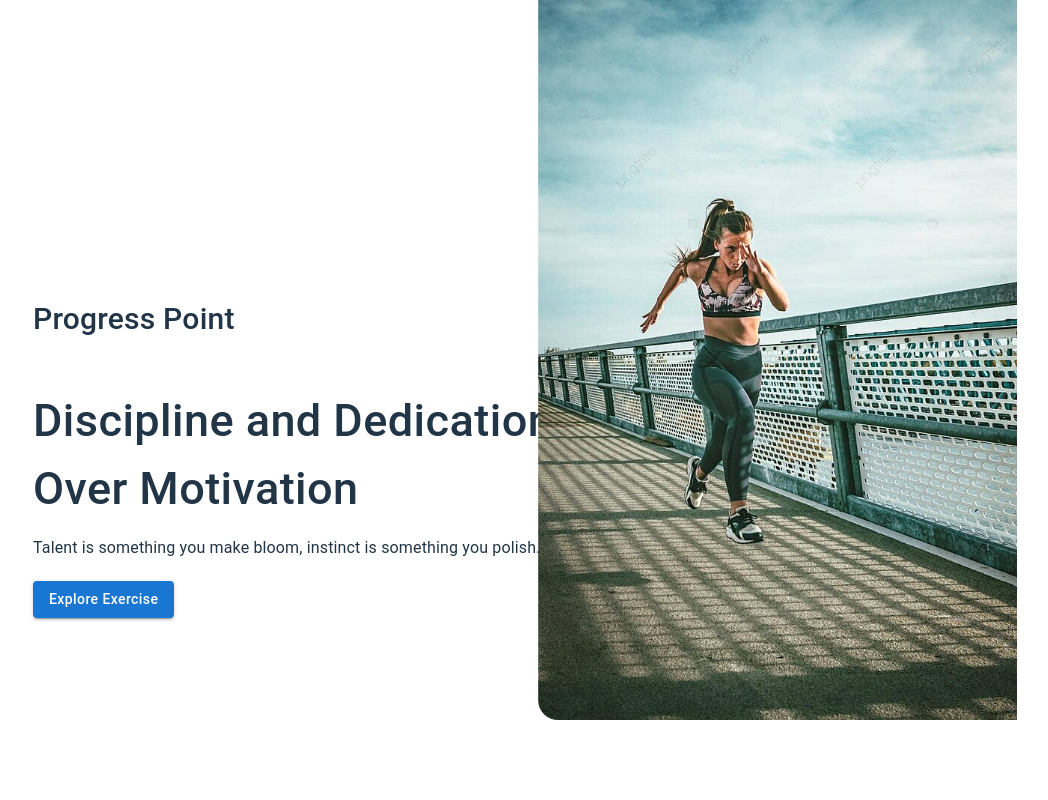
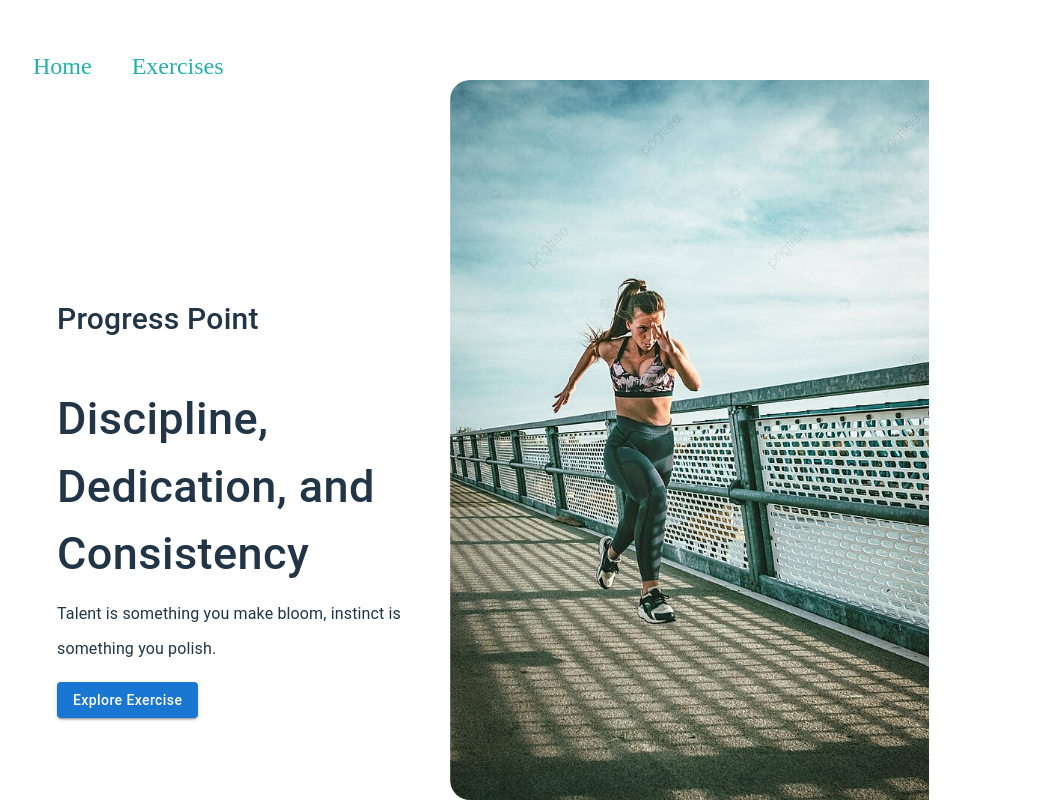
Before and after one commit to dong135790/ProgresPoint, a React (Vite) app: page / in a window 1280 px wide. Shown: the whole page, without its empty margins (127-1175 px from the left). Built offline with nearby package versions, Linux system fonts and the light colour scheme.

Commit message:
Homepage consistency

```diff
--- a/src/App.css
+++ b/src/App.css
@@ -59,13 +59,16 @@
 
 .hero-banner-img {
   position: absolute;
-  right: 40px;
-  top: 0;
+  right: 10%;
+  top: 10%;
   transform: translateX(-20%);
-  width: auto;
+  max-width: 100%;
+  max-height: 90vh;
   height: auto;
+  /* width: auto;
+  height: auto; */
   max-height: 90vh;
-  border-radius: 00px 0px 0px 20px;
+  border-radius: 20px 0px 0px 20px;
   object-fit: cover;
 }
 
@@ -105,7 +108,7 @@
 }
 
 .navTextColor {
-  color: white;
+  color: #20B2AA;
   font-weight: 400;
   text-decoration: 'none';
 }
@@ -118,6 +121,30 @@
   height: 381px;
   text-decoration: none;
 }
+
+.hover-underline {
+  display: inline-block;
+  position: relative;
+  cursor: pointer;
+}
+
+.hover-underline::after {
+  content: '';
+  position: absolute;
+  width: 100%;
+  height: 2px;
+  bottom: 0;
+  left: 0;
+  background-color: red;
+  transform: scaleX(0);
+  transform-origin: left;
+  transition: transform 0.3s ease;
+}
+
+.hover-underline:hover::after {
+  transform: scaleX(1);
+}
+
 
 @media screen and (max-width:1200px) {
   .detail-image {
--- a/src/components/NavBar.jsx
+++ b/src/components/NavBar.jsx
@@ -30,8 +30,8 @@
                 fontSize={'24px'}
                 alignItems={'flex-end'}
             >
-                <Link className='navTextColor' to="/">Home</Link>
-                <Link className='navTextColor'to="/exercise">Exercises</Link>
+                <Link className='navTextColor hover-underline' to="/">Home</Link>
+                <Link className='navTextColor hover-underline'to="/exercise">Exercises</Link>
             </Stack>
         </Stack>
 
--- a/src/pages/HomePage.jsx
+++ b/src/pages/HomePage.jsx
@@ -1,28 +1,43 @@
 import React from 'react'
-import { Box, Typography, Button } from '@mui/material'
+import { Box, Typography, Button, Container } from '@mui/material'
 import { Link } from 'react-router-dom'
 import BannerImg from '../assets/running_banner.png'
 import '../App.css'
 
 const HomePage = () => {
   return (
-    <Box>
-        <Box>
+<Container>
+  <Box
+    display="flex"
+    flexDirection={{ xs: 'column', md: 'row' }}
+    alignItems="center"
+    justifyContent="space-between"
+    gap={4}
+  >
+    {/* Text Section */}
+    <Box flex={1}>
       <Typography variant="h4" fontWeight={500} fontSize={30}>
         Progress Point
       </Typography>
-            <Typography fontWeight={500} fontSize={45} style={{ paddingTop: '50px'}}>
-                Discipline and Dedication <br /> Over Motivation
+      <Typography fontWeight={500} fontSize={45} sx={{ pt: 6 }}>
+        Discipline, Dedication, and Consistency
       </Typography>
       <Typography mt={1} mb={2} lineHeight={'35px'} fontWeight={400}>
         Talent is something you make bloom, instinct is something you polish.
       </Typography>
       <Link to="/exercise">
-                <Button variant="contained" sx= {{textTransform: 'none'}}>Explore Exercise</Button>
+        <Button variant="contained" sx={{ textTransform: 'none' }}>
+          Explore Exercise
+        </Button>
       </Link>
     </Box>
-      <img src={BannerImg} alt='banner' className='hero-banner-img' ></img>
+    {/* Image Section */}
+    <Box flex={1} sx={{ textAlign: 'center' }}>
+      <img src={BannerImg} alt="banner" className="hero-banner-img" />
     </Box>
+  </Box>
+</Container>
+
   )
 }
 
```
Lines whose indentation alone changed are shown as unchanged.
